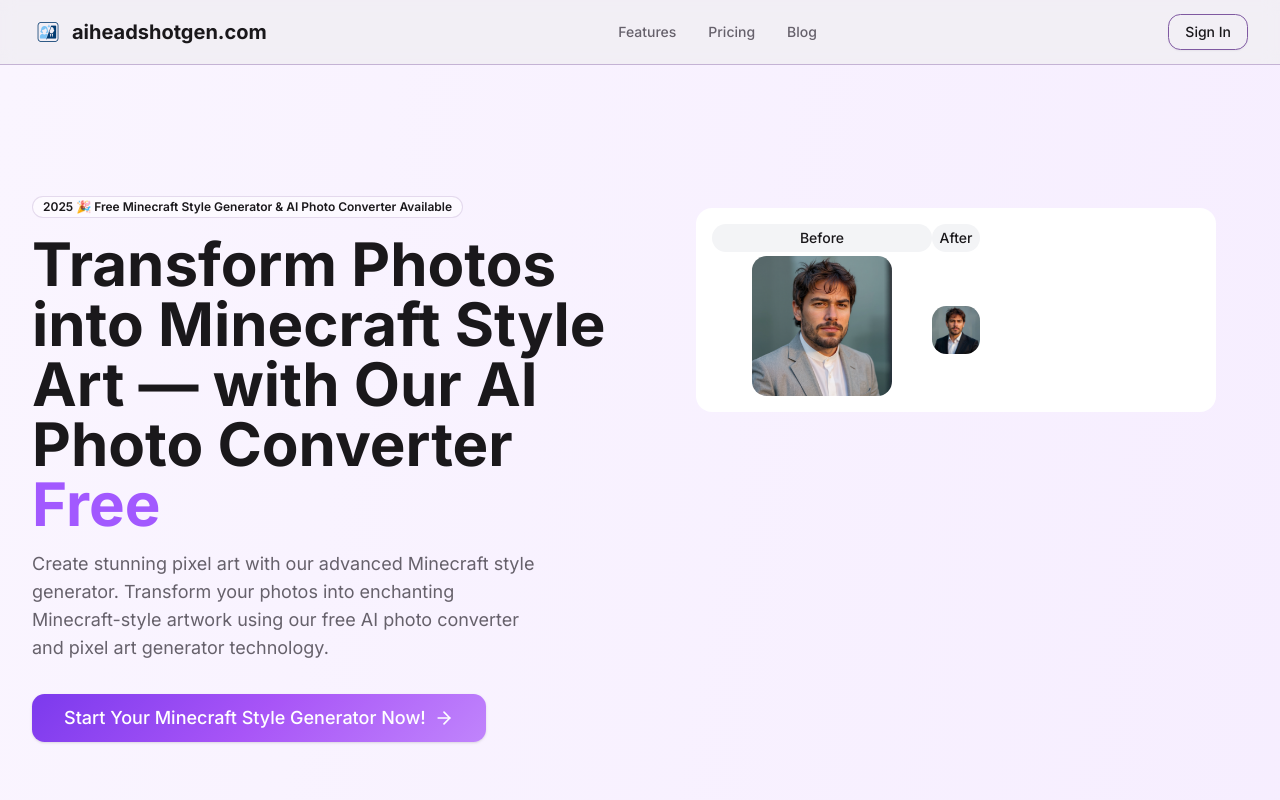
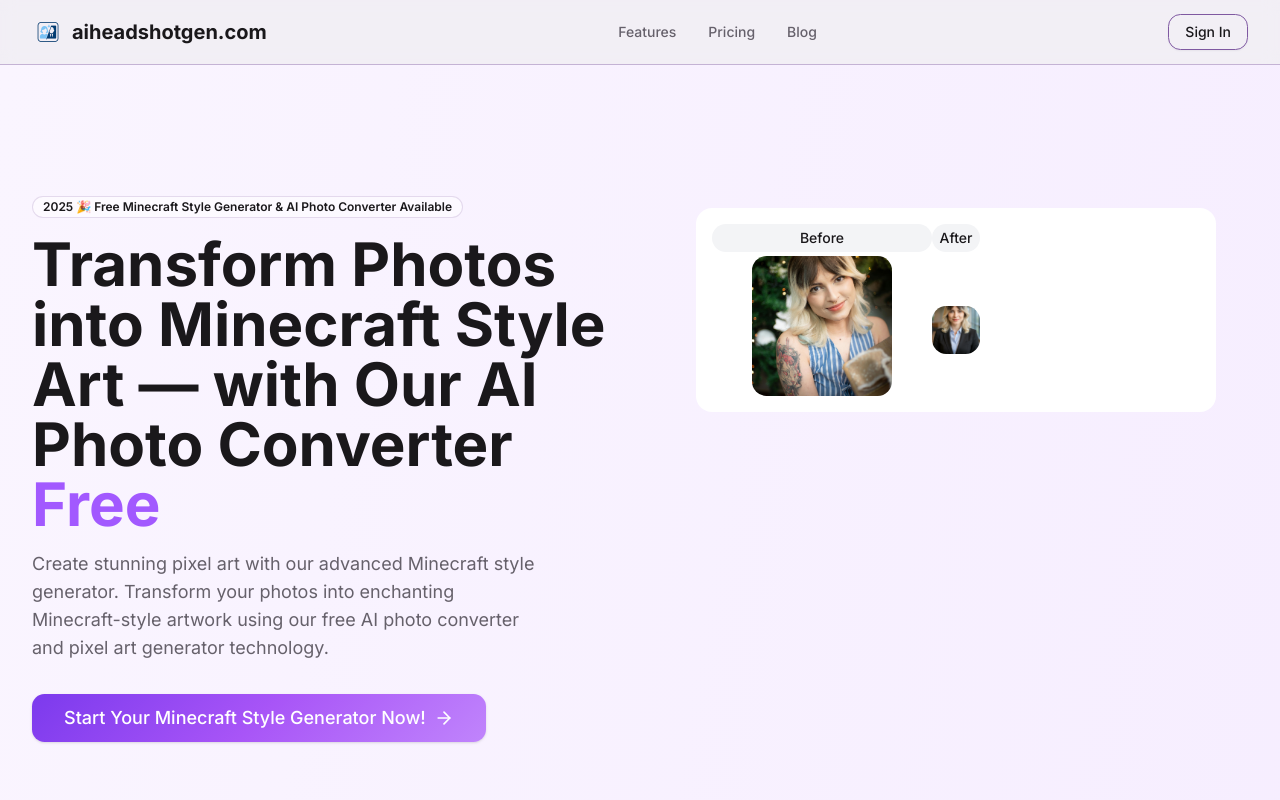
Before and after one commit to tian-Sun/Photo-Background-Change, a Next.js app: page / in a window 1280 px wide. Shown: the top 800 px of the page. Built offline with nearby package versions, Linux system fonts and the light colour scheme; no server answers.

Commit message:
修改首页右侧图片

```diff
--- a/src/components/HeroSection.tsx
+++ b/src/components/HeroSection.tsx
@@ -60,7 +60,7 @@
                     </div>
                     <div className="aspect-square rounded-lg overflow-hidden max-w-[140px] max-h-[140px] mx-auto">
                       <Image
-                        src="/demo/person.png"
+                        src="/homedemo/person.png"
                         alt="Before 1"
                         width={240}
                         height={240}
@@ -108,7 +108,7 @@
                   <div className="flex-1 flex flex-col justify-center">
                     <div className="aspect-square rounded-lg overflow-hidden max-w-[240px] max-h-[240px] mx-auto">
                       <Image
-                        src="/demo/result.jpg"
+                        src="/homedemo/result.jpg"
                         alt="After transformation"
                         width={300}
                         height={300}
```
Also changed, not shown: public/homedemo/person.png (added), public/homedemo/result.jpg (added).
